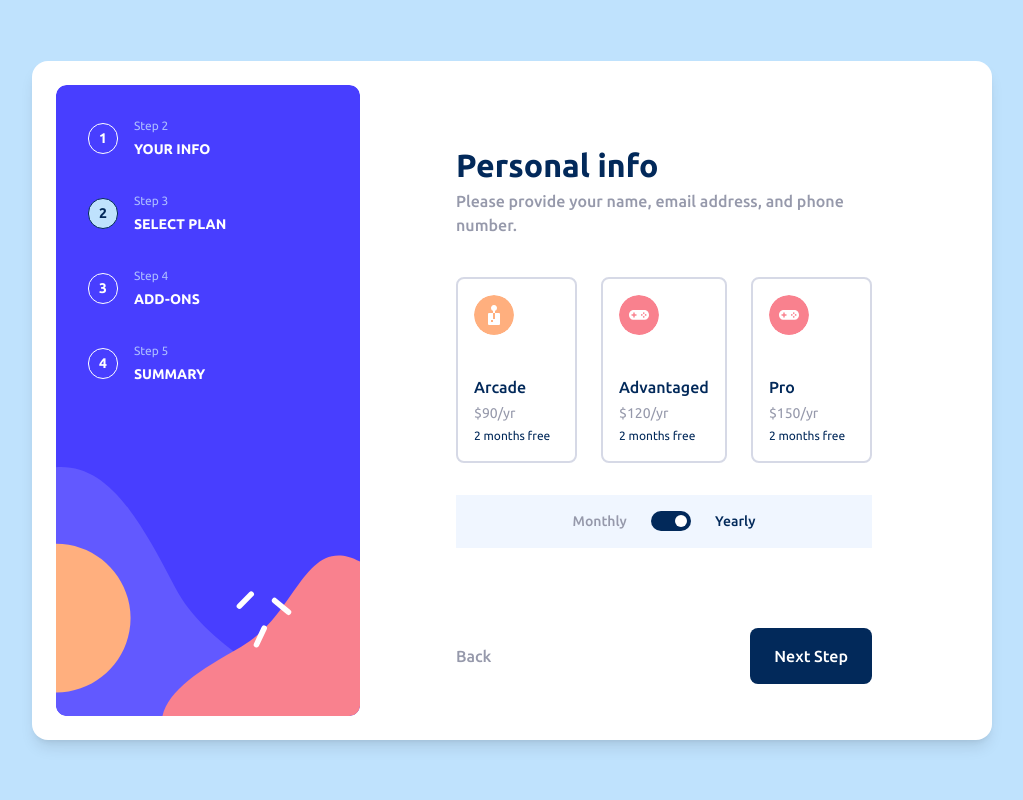
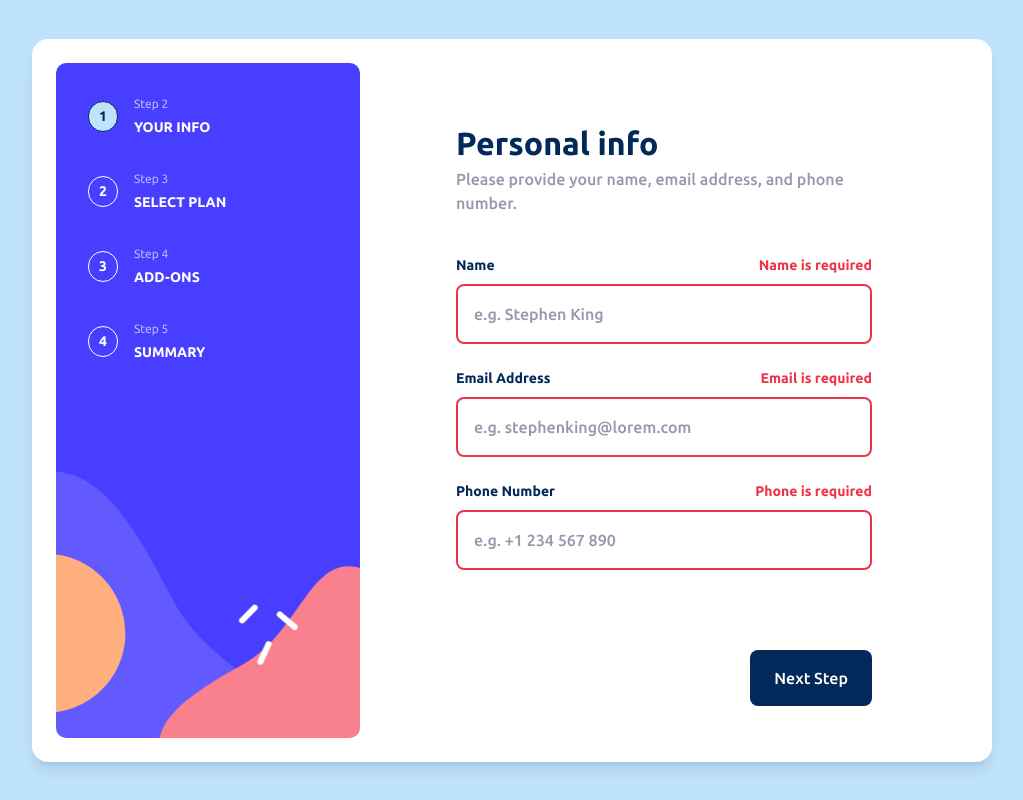
Before and after one commit to TranDanh1122/step_form_w_test, a React (Vite) app: page / in a window 1280 px wide. Both pictures are taken after a click on the button "Next Step". Shown: the whole page, without its empty margins (128-1151 px from the left). Built offline with nearby package versions, Linux system fonts and the light colour scheme.

Commit message:
validate form

```diff
--- a/src/components/Input.tsx
+++ b/src/components/Input.tsx
@@ -14,7 +14,7 @@ const Input = React.memo(({ name, label, placeHolder, onChange, error, value }:
     return <fieldset className="flex flex-col gap-2 w-full">
         <div className="flex justify-between items-center">
             <label className="text-[0.875rem] text-[--marine-blue] font-bold " htmlFor={name}>{label}</label>
-            {error && <span className="font-bold text-[0.875rem]">{error}</span>}
+            {error && <span className="font-bold text-[0.875rem] text-[var(--strawberry-red)]">{error}</span>}
         </div>
         <input value={value} role={`textBox_${name}`} className={clsx("border-[2px] outline-none rounded-lg w-full border-solid p-4 text-base font-medium text-[--marine-blue] placeholder-[var(--cool-gray)]", {
             "focus:border-[var(--purplish-blue)]": !error,
--- a/src/featured/Step2.tsx
+++ b/src/featured/Step2.tsx
@@ -33,7 +33,7 @@ export default function Step2({ onChange, data, error }: { data: Pick<Form, "ste
                     monthValue="15" yearValue="150" selected={data.step2?.plan == "pro"} duration={data.step2?.duration} />
             </div>
             <Toggle duration={data.step2.duration} onChange={onChange} />
-            {error && <span className="font-bold text-[0.875rem] w-fit mx-auto mt-8">{error}</span>}
+            {error && <span className="font-bold text-[0.875rem] w-fit mx-auto mt-8 text-[var(--strawberry-red)]">{error}</span>}
         </div>
     </>
 }
--- a/src/featured/Step3.tsx
+++ b/src/featured/Step3.tsx
@@ -42,7 +42,7 @@ export default function Step3({ onChange, data, error }: { data: Pick<Form, "ste
                     onChange={onChange} />
             </div>
 
-            {error && <span className="font-bold text-[0.875rem] w-fit mx-auto mt-8">{error}</span>}
+            {error && <span className="font-bold text-[0.875rem] w-fit mx-auto mt-8 text-[var(--strawberry-red)]">{error}</span>}
         </div>
     </>
 }
--- a/src/global.d.ts
+++ b/src/global.d.ts
@@ -32,5 +32,20 @@ declare global {
         selected: boolean,
         duration: string
     }
+
+    interface Errors {
+        step1: {
+            name: string;
+            email: string;
+            phone: string;
+        };
+        step2: string;
+        step3: string;
+        [key: string]: string | {
+            name: string;
+            email: string;
+            phone: string;
+        }
+    }
 }
 export { }
--- a/src/index.css
+++ b/src/index.css
@@ -883,6 +883,10 @@ video {
   color: var(--purplish-blue);
 }
 
+.text-\[var\(--strawberry-red\)\]{
+  color: var(--strawberry-red);
+}
+
 .text-white{
   --tw-text-opacity: 1;
   color: rgb(255 255 255 / var(--tw-text-opacity, 1));
--- a/src/pages/Form.tsx
+++ b/src/pages/Form.tsx
@@ -12,11 +12,29 @@ const stepTitles = [
     { title: "SUMMARY" },
 
 ]
+interface Dynamic {
+    [key: string]: (value: any) => string | undefined
+}
+
+const validateRule: Dynamic = {
+    name: (value: string) => { if (!value.trim()) return 'Name is required' },
+    email: (value: string) => {
+        if (!value.trim()) return 'Email is required'
+        if (!/^[^\s@]+@[^\s@]+\.[^\s@]+$/.test(value)) return 'Email is not valid'
+    },
+    phone: (value: string) => {
+        if (!value.trim()) return 'Phone is required'
+        if (!/^[0-9]{10}$/.test(value)) return 'Phone is not valid'
+    },
+    plan: (value: string) => { if (!value.trim()) return 'Plan is required' },
+    add_ons: (value: addOns[]) => { if (value.length <= 0) return "Select atleast one add-on" },
+}
 export const useForm = (initData: Form, numberOfStep: number) => {
 
     const [index, setIndex] = React.useState<number>(0)
     const [data, setData] = React.useState<Form>(initData)
-    const [errors, setErrors] = React.useState({
+
+    const [errors, setErrors] = React.useState<Errors>({
         step1: {
             name: "",
             email: "",
@@ -39,6 +57,8 @@ export const useForm = (initData: Form, numberOfStep: number) => {
         because when you using callback to set data, the param (data) get the data of the CURRENT re-render
         so (data) is always the newest data!!!
         And now, we need to remove index dependency, because all think in step will re-render if we change step
+        index change => trigger dependency
+        => create new result of use callback => new handlechange => new prop => react.memo not working
     */
     const handleChange = React.useCallback((value: string | addOns, name: string) => {
         const currentStep = `step${latestIndex.current + 1}` as keyof Form
@@ -66,11 +86,56 @@ export const useForm = (initData: Form, numberOfStep: number) => {
             return { ...newData }
         })
     }, [])
+    const validate = () => {
+        let result = true
+        const currentData = data[`step${latestIndex.current + 1}` as keyof Form]
+        Object.keys(currentData).forEach(key => {
+            const error = validateRule[key](currentData[key])
 
+            if (latestIndex.current != 0) {
+                if (!error) {
+                    setErrors((errors) => ({ ...errors, [`step${latestIndex.current}`]: "" }))
+                    return;
+                }
+                result = false
+                setErrors((errors) => ({ ...errors, [`step${latestIndex.current}`]: error }))
+            } else {
+                if (!error) {
+                    setErrors((errors) => ({
+                        ...errors,
+                        [`step${latestIndex.current + 1}`]: {
+                            ...(errors[`step${latestIndex.current + 1}`] as {
+                                name: string;
+                                email: string;
+                                phone: string;
+                            }),
+                            [key]: ""
+                        }
+                    })); return;
+                }
+                result = false
+                setErrors((errors) => ({
+                    ...errors,
+                    [`step${latestIndex.current + 1}`]: {
+                        ...(errors[`step${latestIndex.current + 1}`] as {
+                            name: string;
+                            email: string;
+                            phone: string;
+                        }),
+                        [key]: error
+                    }
+                }));
+            }
+        })
+        return result
+    }
     const handleNext = () => {
         setIndex((index) => {
-            if ((index + 1) == numberOfStep) return index
-            return index + 1
+            if (validate()) {
+                if ((index + 1) == numberOfStep) return index
+                return index + 1
+            }
+            return index
         })
     }
     const handleBack = () => {
```
